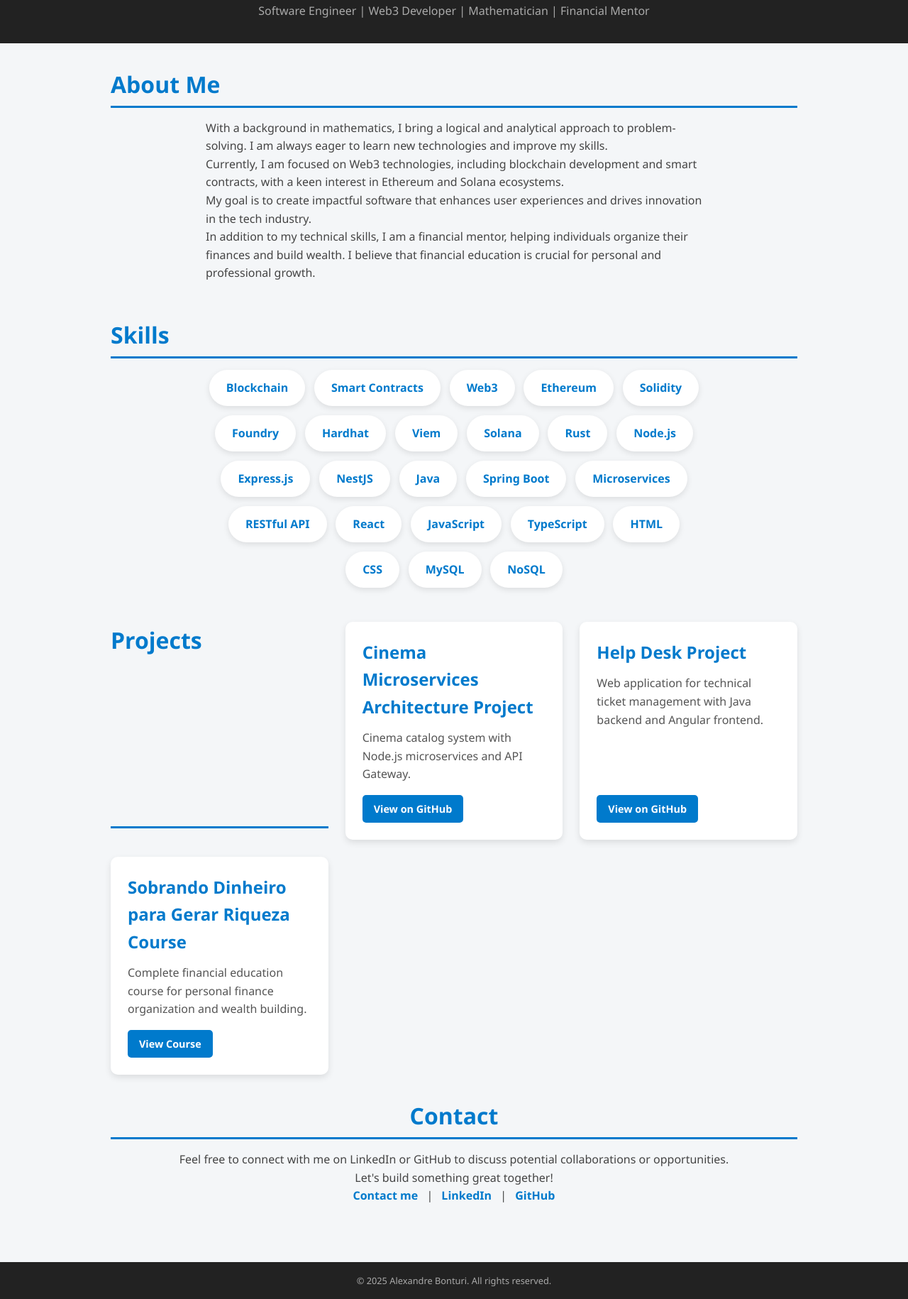
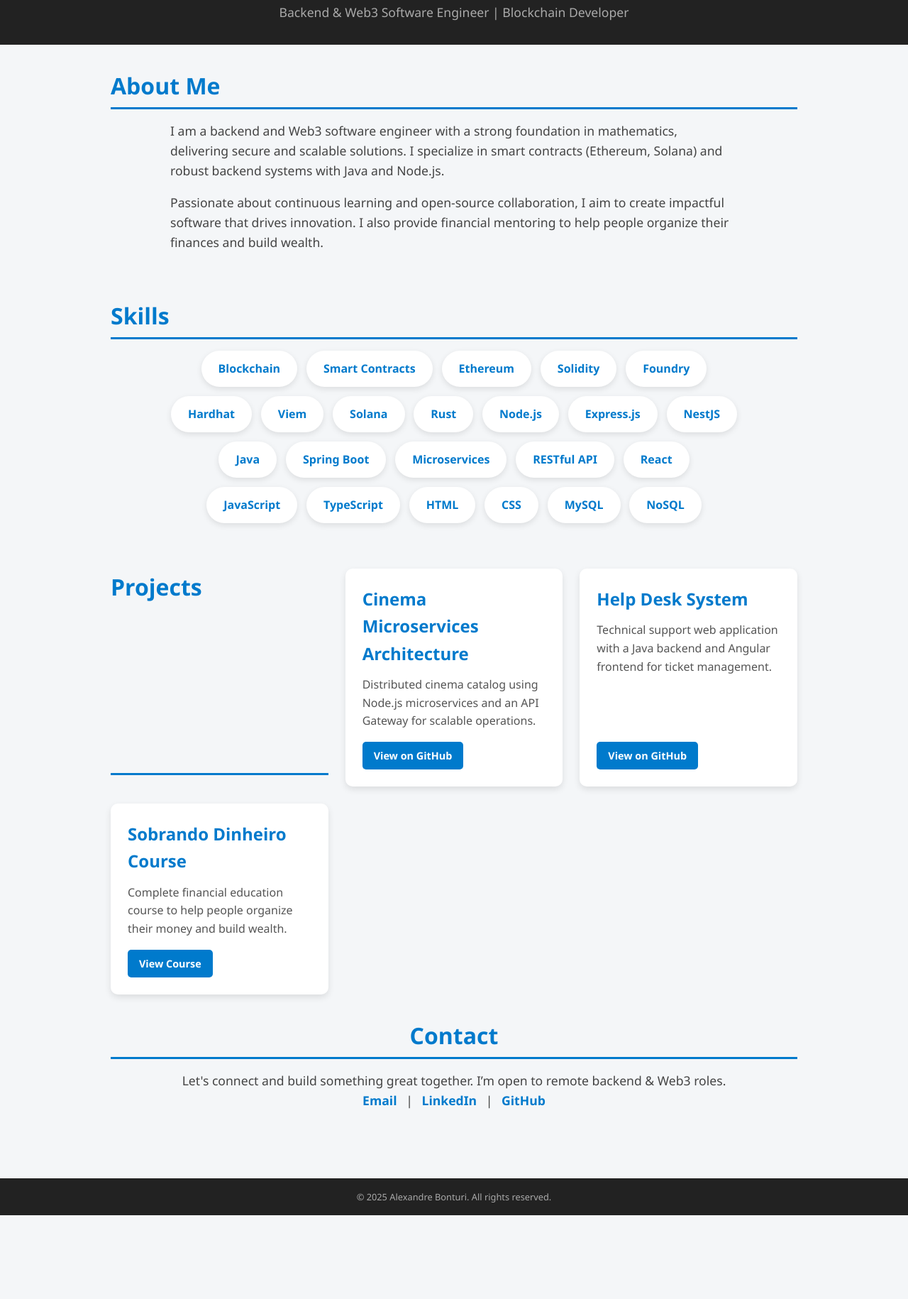
Before and after one commit to abnobrega/abnobrega.github.io, a plain HTML site: page index.html in a window 1280 px wide. Shown: the part 101-1931 px from the top of the page at 71% size. After the commit the page ends 1813 px from the top, so only its background shows below. Drawn offline with Linux system fonts and the light colour scheme.

Commit message:
feat: update for continuous improvement of the portfolio page

```diff
--- a/index.html
+++ b/index.html
@@ -3,7 +3,8 @@
   <head>
     <meta charset="UTF-8" />
     <meta name="viewport" content="width=device-width, initial-scale=1" />
-    <title>Alexandre Bonturi - Portfolio</title>
+    <title>Alexandre Bonturi | Backend & Web3 Engineer</title>
+    <meta name="description" content="Alexandre Bonturi — Backend & Web3 Engineer specialized in blockchain, smart contracts, and financial mentoring." />
     <style>
       * {
         margin: 0; padding: 0; box-sizing: border-box;
@@ -24,12 +25,12 @@
         text-align: center;
       }
       header h1 {
-        font-size: 2rem;
+        font-size: 2.5rem;
         margin-bottom: 0.5rem;
         letter-spacing: 1px;
       }
       header p {
-        font-size: 1rem;
+        font-size: 1.1rem;
         font-weight: 300;
         color: #aaa;
       }
@@ -40,20 +41,20 @@
         flex-grow: 1;
       }
       section {
-        margin-bottom: 3rem;
+        margin-bottom: 4rem;
       }
       h2 {
-        font-size: 1.5rem;
+        font-size: 2rem;
         margin-bottom: 1rem;
         border-bottom: 3px solid #007acc;
         padding-bottom: 0.3rem;
         color: #007acc;
       }
       #about p {
-        font-size: 1rem;
+        font-size: 1.1rem;
         color: #444;
-        max-width: 700px;
-        margin: 0 auto;
+        max-width: 800px;
+        margin: 0 auto 1rem auto;
       }
       #skills ul {
         display: flex;
@@ -61,19 +62,19 @@
         justify-content: center;
         gap: 0.8rem;
         list-style: none;
-        max-width: 700px;
+        max-width: 800px;
         margin: 0 auto;
       }
       #skills li {
         background: white;
-        padding: 0.6rem 1rem;
+        padding: 0.8rem 1.5rem;
         border-radius: 30px;
         box-shadow: 0 3px 8px rgba(0,0,0,0.1);
         font-weight: 600;
         color: #007acc;
         cursor: default;
         transition: transform 0.3s ease;
-        font-size: 0.9rem;
+        font-size: 1rem;
       }
       #skills li:hover {
         transform: scale(1.05);
@@ -96,7 +97,7 @@
       .project-card h3 {
         margin-bottom: 0.75rem;
         color: #007acc;
-        font-size: 1.2rem;
+        font-size: 1.5rem;
       }
       .project-card p {
         flex-grow: 1;
@@ -120,11 +121,9 @@
       }
       #contact {
         text-align: center;
-        font-size: 1rem;
+        font-size: 1.1rem;
         color: #444;
-      }
-      #contact h2 {
-        margin-top: 2rem; /* Espaço extra acima */
+        margin-top: 2rem;
       }
       #contact a {
         color: #007acc;
@@ -144,24 +143,10 @@
         font-size: 0.8rem;
         margin-top: auto;
       }
-
       @media(min-width: 700px) {
-        header h1 {
-          font-size: 2.5rem;
-        }
-        h2 {
-          font-size: 2rem;
-        }
         #projects {
           grid-template-columns: repeat(auto-fit, minmax(280px, 1fr));
           gap: 1.5rem;
-        }
-        #skills li {
-          font-size: 1rem;
-          padding: 0.8rem 1.5rem;
-        }
-        .project-card h3 {
-          font-size: 1.5rem;
         }
       }
     </style>
@@ -169,78 +154,53 @@
   <body>
     <header>
       <h1>Alexandre Bonturi Nóbrega</h1>
-      <p>Software Engineer | Web3 Developer | Mathematician | Financial Mentor</p>
+      <p>Backend & Web3 Software Engineer | Blockchain Developer</p>
     </header>
 
     <main>
       <section id="about">
         <h2>About Me</h2>
-        <p>With a background in mathematics, I bring a logical and analytical approach to problem-solving. I am always eager to learn new technologies and improve my skills.</p>
-        <p>Currently, I am focused on Web3 technologies, including blockchain development and smart contracts, with a keen interest in Ethereum and Solana ecosystems.</p>
-        <p>My goal is to create impactful software that enhances user experiences and drives innovation in the tech industry.</p>
-        <p>In addition to my technical skills, I am a financial mentor, helping individuals organize their finances and build wealth. I believe that financial education is crucial for personal and professional growth.</p>
+        <p>I am a backend and Web3 software engineer with a strong foundation in mathematics, delivering secure and scalable solutions. I specialize in smart contracts (Ethereum, Solana) and robust backend systems with Java and Node.js.</p>
+        <p>Passionate about continuous learning and open-source collaboration, I aim to create impactful software that drives innovation. I also provide financial mentoring to help people organize their finances and build wealth.</p>
       </section>
 
       <section id="skills">
         <h2>Skills</h2>
         <ul>
-          <li>Blockchain</li>
-          <li>Smart Contracts</li>
-          <li>Web3</li>
-          <li>Ethereum</li>
-          <li>Solidity</li>
-          <li>Foundry</li>
-          <li>Hardhat</li>
-          <li>Viem</li>
-          <li>Solana</li>
-          <li>Rust</li>
-          <li>Node.js</li>
-          <li>Express.js</li>
-          <li>NestJS</li>
-          <li>Java</li>
-          <li>Spring Boot</li>
-          <li>Microservices</li>
-          <li>RESTful API</li>
-          <li>React</li>
-          <li>JavaScript</li>
-          <li>TypeScript</li>
-          <li>HTML</li>
-          <li>CSS</li>
-          <li>MySQL</li>
-          <li>NoSQL</li>
+          <li>Blockchain</li><li>Smart Contracts</li><li>Ethereum</li><li>Solidity</li><li>Foundry</li>
+          <li>Hardhat</li><li>Viem</li><li>Solana</li><li>Rust</li>
+          <li>Node.js</li><li>Express.js</li><li>NestJS</li><li>Java</li><li>Spring Boot</li>
+          <li>Microservices</li><li>RESTful API</li><li>React</li><li>JavaScript</li><li>TypeScript</li>
+          <li>HTML</li><li>CSS</li><li>MySQL</li><li>NoSQL</li>
         </ul>
       </section>
 
       <section id="projects">
         <h2>Projects</h2>
-
         <article class="project-card">
-          <h3>Cinema Microservices Architecture Project</h3>
-          <p>Cinema catalog system with Node.js microservices and API Gateway.</p>
-          <a href="https://github.com/abnobrega/cinema-microservices-architecture.git" target="_blank" rel="noopener noreferrer">View on GitHub</a>
+          <h3>Cinema Microservices Architecture</h3>
+          <p>Distributed cinema catalog using Node.js microservices and an API Gateway for scalable operations.</p>
+          <a href="https://github.com/abnobrega/cinema-microservices-architecture.git" target="_blank">View on GitHub</a>
         </article>
-
         <article class="project-card">
-          <h3>Help Desk Project</h3>
-          <p>Web application for technical ticket management with Java backend and Angular frontend.</p>
-          <a href="https://github.com/abnobrega/helpdesk-backend.git" target="_blank" rel="noopener noreferrer">View on GitHub</a>
+          <h3>Help Desk System</h3>
+          <p>Technical support web application with a Java backend and Angular frontend for ticket management.</p>
+          <a href="https://github.com/abnobrega/helpdesk-backend.git" target="_blank">View on GitHub</a>
         </article>
-
         <article class="project-card">
-          <h3>Sobrando Dinheiro para Gerar Riqueza Course</h3>
-          <p>Complete financial education course for personal finance organization and wealth building.</p>
-          <a href="https://go.hotmart.com/O28103354B" target="_blank" rel="noopener noreferrer">View Course</a>
+          <h3>Sobrando Dinheiro Course</h3>
+          <p>Complete financial education course to help people organize their money and build wealth.</p>
+          <a href="https://go.hotmart.com/O28103354B" target="_blank">View Course</a>
         </article>
       </section>
 
       <section id="contact">
         <h2>Contact</h2>
-        <p>Feel free to connect with me on LinkedIn or GitHub to discuss potential collaborations or opportunities.</p>
-        <p>Let's build something great together!</p>
+        <p>Let's connect and build something great together. I’m open to remote backend & Web3 roles.</p>
         <p>
-          <a href="mailto:abonturi@gmail.com">Contact me</a> |
-          <a href="https://www.linkedin.com/in/alexandrebonturinobrega" target="_blank" rel="noopener noreferrer">LinkedIn</a> |
-          <a href="https://github.com/abnobrega" target="_blank" rel="noopener noreferrer">GitHub</a>
+          <a href="mailto:abonturi@gmail.com">Email</a> |
+          <a href="https://www.linkedin.com/in/alexandrebonturinobrega" target="_blank">LinkedIn</a> |
+          <a href="https://github.com/abnobrega" target="_blank">GitHub</a>
         </p>
       </section>
     </main>
```
Also changed, not shown: 1 other file.
